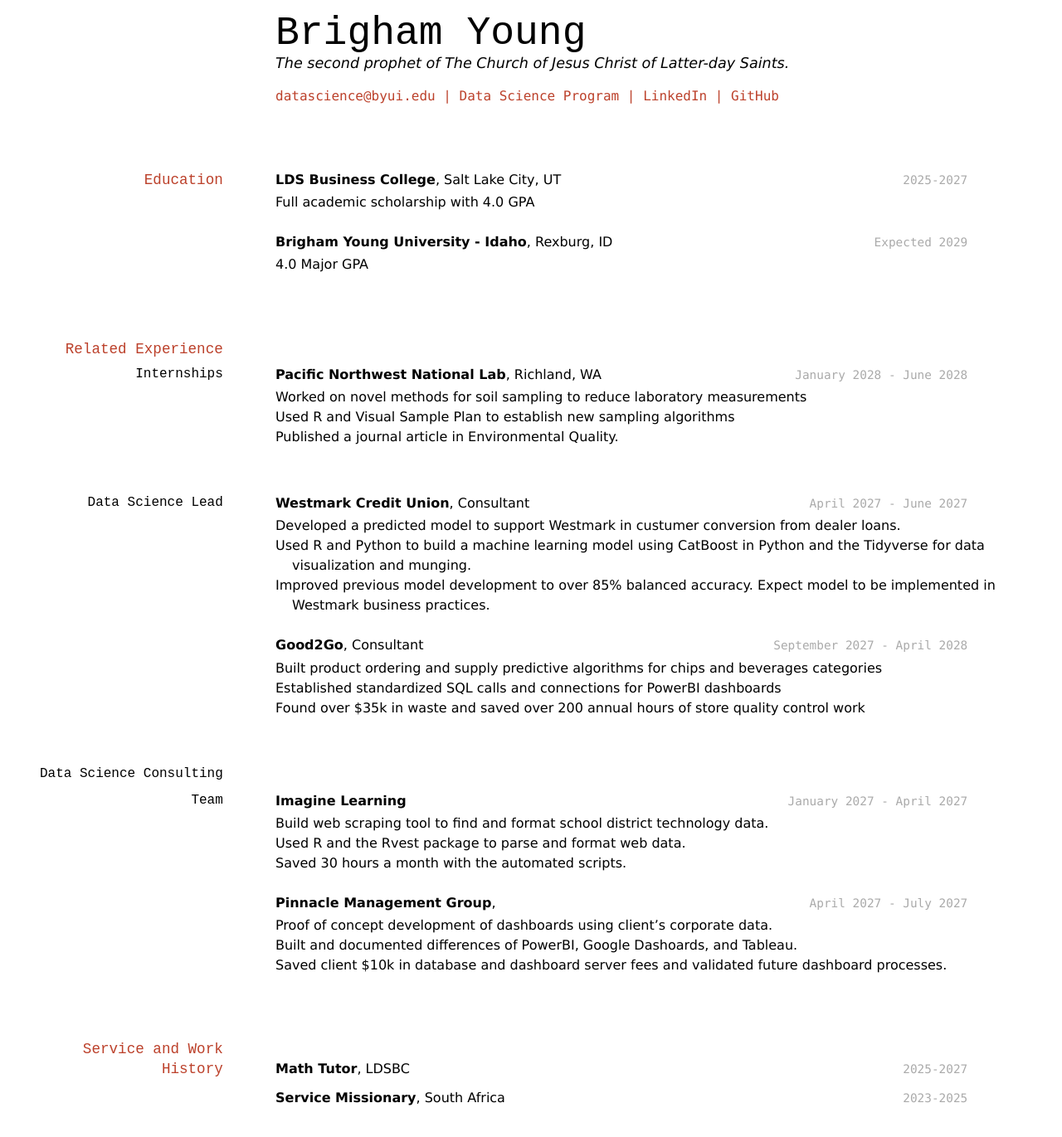
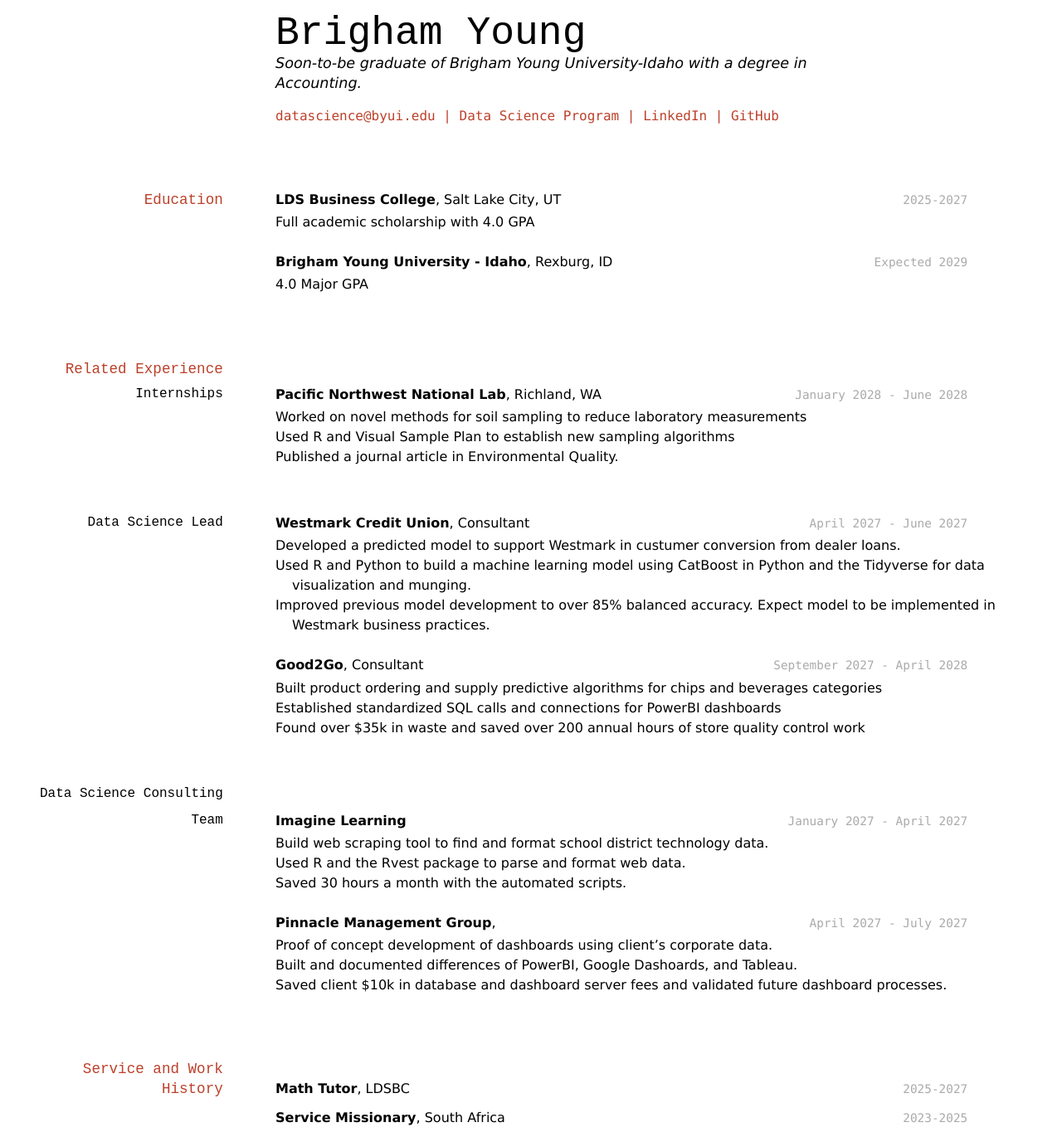
Before and after one commit to byuids-resumes/wood-resume, a Jekyll site: the page built from docs/index.md, in a window 1280 px wide. Shown: the whole page at 83% size. Built offline with Jekyll 4.4.1, drawn with Linux system fonts in a browser that asks for light colours; before the commit the page ends 1347 px from its top, so only the background shows below that.

Commit message:
Updated name

```diff
--- a/docs/index.md
+++ b/docs/index.md
@@ -1,9 +1,9 @@
 ---
 layout: cv
-title: Brigham Young's Resume
+title: Sarah Wood's Resume
 ---
 # Brigham Young
-The second prophet of The Church of Jesus Christ of Latter-day Saints.
+Soon-to-be graduate of Brigham Young University-Idaho with a degree in Accounting.
 
 <div id="webaddress">
 <a href="datascience@byui.edu">datascience@byui.edu</a>
```
